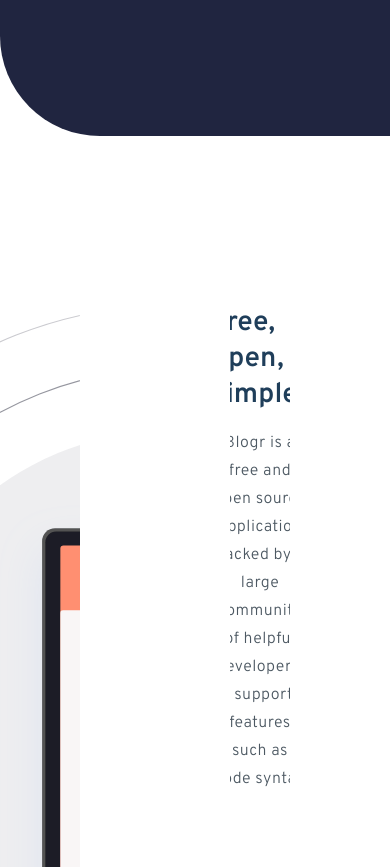
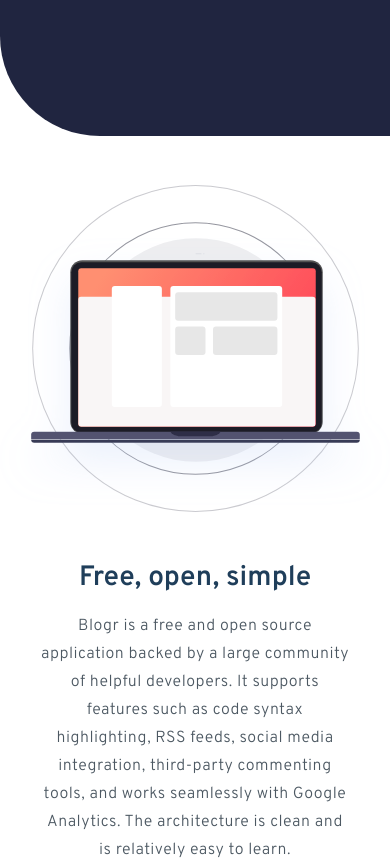
Before and after one commit to asliddinamir/project30-FM, a plain HTML site: page index.html in a window 390 px wide. Shown: the part 3080-3947 px from the top of the page. Drawn offline with Linux system fonts and the light colour scheme.

Commit message:
done responsive the laptop section

```diff
--- a/style.css
+++ b/style.css
@@ -379,4 +379,23 @@
         text-align: center;
         width: 100%;
     }
+
+    .laptop {
+        flex-direction: column;
+        height: auto;
+        gap: 0;
+    }
+
+    .laptop_image {
+        background: url('./images/illustration-laptop-mobile.svg') no-repeat center center/contain;
+        width: 500px;
+        height: 360px;
+    }
+
+    .laptop_info {
+        width: 80%;
+        margin: 0 2rem 5rem 2rem;
+        text-align: center;
+        height: auto;
+    }
 }
```
